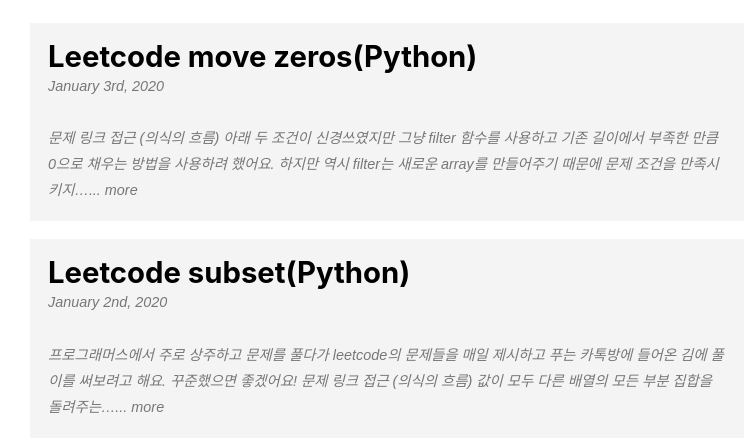
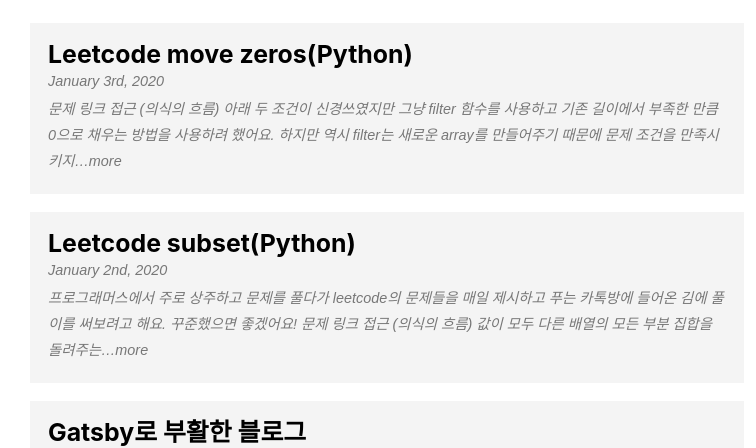
Before and after one commit to nailerHeum/nailerHeum.github.io, a Gatsby site: page /post in a window 1280 px wide. Shown: the part 354-802 px from the top of the page, without its empty margins (253-1009 px from the left). Built offline with nearby package versions, Linux system fonts and the light colour scheme; Gatsby itself is replaced by a stand-in of ours.

Commit message:
FIX list of posts style

```diff
--- a/src/pages/post.js
+++ b/src/pages/post.js
@@ -39,9 +39,9 @@
           return (
             <li key={edge.node.frontmatter.title} className={postStyles.post}>
               <Link to={`/post/${edge.node.fields.slug}`}>
-                <h2>{edge.node.frontmatter.title}</h2>
+                <h3>{edge.node.frontmatter.title}</h3>
                 <p>{edge.node.frontmatter.date}</p>
-                <p>{edge.node.excerpt}... more</p>
+                <p>{edge.node.excerpt + "more"}</p>
               </Link>
             </li>
           )
--- a/src/pages/post.module.scss
+++ b/src/pages/post.module.scss
@@ -15,12 +15,13 @@
   a:hover {
     background: #e4e4e4;
   }
-  h2 {
+  h3 {
     margin-bottom: 0;
   }
   p {
     color: #777777;
     font-size: 0.8rem;
     font-style: italic;
+    margin-bottom: 0.1rem;
   }
 }
```
